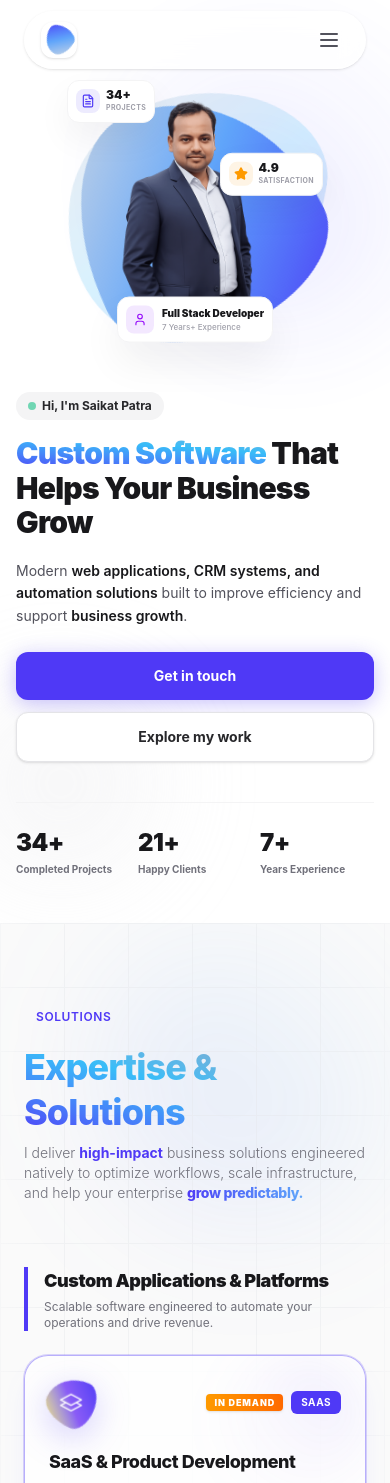
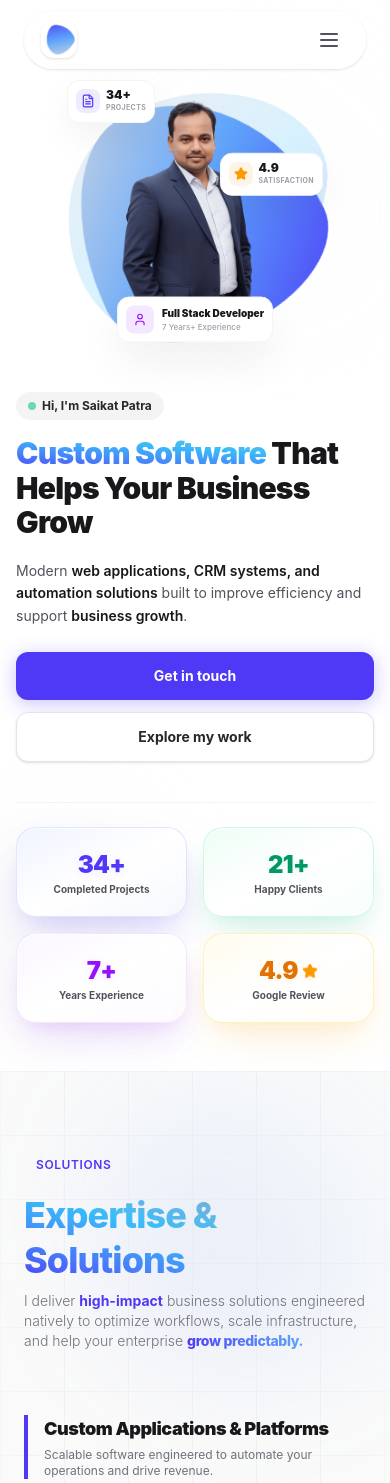
Before and after one commit to saikat-patra-web-developer/saikat-portfolio, a React (Vite) app: page / in a window 390 px wide. Shown: the top 1483 px of the page. Built offline with nearby package versions, Linux system fonts and the light colour scheme.

Commit message:
Update Hero.jsx

```diff
--- a/src/components/Hero.jsx
+++ b/src/components/Hero.jsx
@@ -5,7 +5,7 @@ export default function Hero() {
   return (
     <section id="hero" className="relative min-h-screen flex items-center pt-24 pb-12 sm:pt-28 sm:pb-16 md:pt-32 md:pb-24 overflow-hidden bg-white selection:bg-indigo-500/30">
       {/* Background Blobs */}
-      <div className="absolute top-10 right-[-10%] w-[280px] h-[280px] sm:w-[500px] sm:h-[500px] lg:w-[600px] lg:h-[600px] bg-gradient-to-tr from-indigo-500/20 to-purple-500/0 rounded-full blur-[60px] sm:blur-[120px] pointer-events-none animate-[pulse_8s_infinite_ease-in-out]" aria-hidden="true"></div>
+      <div className="absolute top-10 right-[-10%] w-[280px] h-[280px] sm:w-[500px] sm:h-[500px] lg:w-[600px] lg:h-[600px] bg-gradient-to-tr from-indigo-50/20 to-purple-500/0 rounded-full blur-[60px] sm:blur-[120px] pointer-events-none animate-[pulse_8s_infinite_ease-in-out]" aria-hidden="true"></div>
       <div className="absolute bottom-10 left-[-10%] w-[200px] h-[200px] sm:w-[400px] sm:h-[400px] lg:w-[500px] lg:h-[500px] bg-zinc-200/50 rounded-full blur-[50px] sm:blur-[100px] pointer-events-none animate-[pulse_10s_infinite_ease-in-out_1s]" aria-hidden="true"></div>
 
       <div className="relative z-10 max-w-7xl mx-auto px-4 sm:px-6 lg:px-8 w-full">
@@ -24,7 +24,6 @@ export default function Hero() {
             {/* Value-Driven Headline */}
             <h1 className="reveal-trigger opacity-0 translate-y-6 transition-[opacity,transform] duration-700 ease-out delay-75 font-sans font-black text-3xl sm:text-5xl md:text-5xl lg:text-5xl xl:text-6xl leading-[1.15] sm:leading-[1.05] tracking-tight text-zinc-900 mb-5 sm:mb-6">
             <span className="text-transparent bg-clip-text bg-gradient-to-tr from-[#4f39f6] via-[#38bdf8] to-[#94a3b8] bg-[size:200%_auto] animate-[shine_5s_linear_infinite]">Custom Software</span> That Helps Your Business Grow
-
             </h1>
 
             {/* Clear & Condensed Benefit Sub-Headline */}
@@ -43,19 +42,133 @@ export default function Hero() {
               </a>
             </div>
 
-            {/* Prominent Trust Section */}
-            <div className="reveal-trigger opacity-0 translate-y-6 transition-[opacity,transform] duration-700 ease-out delay-300 grid grid-cols-3 gap-2 sm:gap-8 lg:gap-10 mt-10 sm:mt-16 pt-6 sm:pt-10 border-t border-zinc-100">
-              <div className="group/stat cursor-default">
-                <p className="font-sans font-black text-2xl sm:text-4xl md:text-5xl text-zinc-900 tracking-tight group-hover/stat:text-[#4f39f6] transition-colors duration-300">34+</p>
-                <p className="text-[10px] sm:text-sm font-bold text-zinc-500 mt-1 sm:mt-1.5 leading-tight">Completed Projects</p>
+            {/* Prominent Trust Section (Fixed Text Mirroring Bug) */}
+            <div className="reveal-trigger opacity-0 translate-y-6 transition-[opacity,transform] duration-700 ease-out delay-300 grid grid-cols-2 sm:grid-cols-4 gap-4 sm:gap-5 mt-10 sm:mt-16 pt-6 sm:pt-10 border-t border-zinc-100">
+              {/* Injected Style Block for HD 3D Flipping Animation */}
+              <style dangerouslySetInnerHTML={{__html: `
+                @keyframes continuousFlip3D {
+                  0%, 15% {
+                    transform: rotateY(0deg);
+                  }
+                  40%, 60% {
+                    transform: rotateY(180deg);
+                  }
+                  85%, 100% {
+                    transform: rotateY(360deg);
+                  }
+                }
+                .flip-container {
+                  perspective: 1600px;
+                  height: 90px;
+                }
+                @media (min-width: 640px) {
+                  .flip-container {
+                    height: 110px;
+                  }
+                }
+                .flip-card-inner {
+                  position: relative;
+                  width: 100%;
+                  height: 100%;
+                  text-align: center;
+                  transform-style: preserve-3d;
+                  animation: continuousFlip3D 6s infinite cubic-bezier(0.7, 0, 0.2, 1);
+                }
+                .flip-card-front, .flip-card-back {
+                  position: absolute;
+                  width: 100%;
+                  height: 100%;
+                  -webkit-backface-visibility: hidden;
+                  backface-visibility: hidden;
+                  display: flex;
+                  flex-direction: column;
+                  justify-content: center;
+                  align-items: center;
+                  border-radius: 1.25rem;
+                  padding: 0.75rem;
+                }
+                /* Deep Cinematic Popout Effect */
+                .flip-card-front * {
+                  transform: translateZ(45px);
+                  transform-style: preserve-3d;
+                }
+                /* Fixed Mirroring: Content inside back face is rotated 180deg to compensate for the card container's flip */
+                .flip-card-back * {
+                  transform: translateZ(45px) rotateY(180deg);
+                  transform-style: preserve-3d;
+                }
+                .flip-card-back {
+                  transform: rotateY(180deg);
+                }
+              `}} />
+
+              {/* Card 1 */}
+              <div className="flip-container">
+                <div className="flip-card-inner">
+                  <div className="flip-card-front bg-gradient-to-br from-indigo-50/90 via-white to-indigo-50/40 border-[1.5px] border-indigo-200/50 shadow-[0_20px_40px_-10px_rgba(79,57,246,0.18),0_10px_20px_-8px_rgba(79,57,246,0.1),inset_0_1px_2px_rgba(255,255,255,0.8)]">
+                    <p className="font-sans font-black text-2xl sm:text-3xl md:text-4xl text-[#4f39f6] tracking-tight drop-shadow-[0_2px_4px_rgba(79,57,246,0.1)]">34+</p>
+                    <p className="text-[10px] sm:text-xs font-bold text-zinc-600 mt-0.5 sm:mt-1 leading-tight">Completed Projects</p>
+                  </div>
+                  <div className="flip-card-back bg-gradient-to-br from-[#4f39f6] via-[#432ff2] to-[#2c1cb8] border-[1.5px] border-[#3724db] shadow-[0_20px_45px_-10px_rgba(79,57,246,0.45),inset_0_1px_3px_rgba(255,255,255,0.3)] text-white">
+                    <div>
+                      <p className="font-sans font-black text-base sm:text-lg leading-tight tracking-wide drop-shadow-[0_2px_4px_rgba(0,0,0,0.25)]">100% Done</p>
+                      <p className="text-[9px] sm:text-[10px] font-medium text-indigo-100 mt-1 leading-tight">On-Time Delivery</p>
+                    </div>
+                  </div>
+                </div>
               </div>
-              <div className="group/stat cursor-default">
-                <p className="font-sans font-black text-2xl sm:text-4xl md:text-5xl text-zinc-900 tracking-tight group-hover/stat:text-[#4f39f6] transition-colors duration-300">21+</p>
-                <p className="text-[10px] sm:text-sm font-bold text-zinc-500 mt-1 sm:mt-1.5 leading-tight">Happy Clients</p>
+
+              {/* Card 2 */}
+              <div className="flip-container">
+                <div className="flip-card-inner" style={{ animationDelay: '0.5s' }}>
+                  <div className="flip-card-front bg-gradient-to-br from-emerald-50/90 via-white to-emerald-50/40 border-[1.5px] border-emerald-200/50 shadow-[0_20px_40px_-10px_rgba(16,185,129,0.18),0_10px_20px_-8px_rgba(16,185,129,0.1),inset_0_1px_2px_rgba(255,255,255,0.8)]">
+                    <p className="font-sans font-black text-2xl sm:text-3xl md:text-4xl text-emerald-600 tracking-tight drop-shadow-[0_2px_4px_rgba(16,185,129,0.1)]">21+</p>
+                    <p className="text-[10px] sm:text-xs font-bold text-zinc-600 mt-0.5 sm:mt-1 leading-tight">Happy Clients</p>
+                  </div>
+                  <div className="flip-card-back bg-gradient-to-br from-emerald-600 via-emerald-600 to-emerald-800 border-[1.5px] border-emerald-700 shadow-[0_20px_45px_-10px_rgba(16,185,129,0.45),inset_0_1px_3px_rgba(255,255,255,0.3)] text-white">
+                    <div>
+                      <p className="font-sans font-black text-base sm:text-lg leading-tight tracking-wide drop-shadow-[0_2px_4px_rgba(0,0,0,0.25)]">Global Trust</p>
+                      <p className="text-[9px] sm:text-[10px] font-medium text-emerald-100 mt-1 leading-tight">Worldwide Retention</p>
+                    </div>
+                  </div>
+                </div>
               </div>
-              <div className="group/stat cursor-default">
-                <p className="font-sans font-black text-2xl sm:text-4xl md:text-5xl text-zinc-900 tracking-tight group-hover/stat:text-[#4f39f6] transition-colors duration-300">7+</p>
-                <p className="text-[10px] sm:text-sm font-bold text-zinc-500 mt-1 sm:mt-1.5 leading-tight">Years Experience</p>
+
+              {/* Card 3 */}
+              <div className="flip-container">
+                <div className="flip-card-inner" style={{ animationDelay: '1s' }}>
+                  <div className="flip-card-front bg-gradient-to-br from-purple-50/90 via-white to-purple-50/40 border-[1.5px] border-purple-200/50 shadow-[0_20px_40px_-10px_rgba(147,51,234,0.18),0_10px_20px_-8px_rgba(147,51,234,0.1),inset_0_1px_2px_rgba(255,255,255,0.8)]">
+                    <p className="font-sans font-black text-2xl sm:text-3xl md:text-4xl text-purple-600 tracking-tight drop-shadow-[0_2px_4px_rgba(147,51,234,0.1)]">7+</p>
+                    <p className="text-[10px] sm:text-xs font-bold text-zinc-600 mt-0.5 sm:mt-1 leading-tight">Years Experience</p>
+                  </div>
+                  <div className="flip-card-back bg-gradient-to-br from-purple-600 via-purple-600 to-purple-800 border-[1.5px] border-purple-700 shadow-[0_20px_45px_-10px_rgba(147,51,234,0.45),inset_0_1px_3px_rgba(255,255,255,0.3)] text-white">
+                    <div>
+                      <p className="font-sans font-black text-base sm:text-lg leading-tight tracking-wide drop-shadow-[0_2px_4px_rgba(0,0,0,0.25)]">Full Stack</p>
+                      <p className="text-[9px] sm:text-[10px] font-medium text-purple-100 mt-1 leading-tight">Expert Engineering</p>
+                    </div>
+                  </div>
+                </div>
+              </div>
+
+              {/* Card 4 */}
+              <div className="flip-container">
+                <div className="flip-card-inner" style={{ animationDelay: '1.5s' }}>
+                  <div className="flip-card-front bg-gradient-to-br from-amber-50/90 via-white to-amber-50/40 border-[1.5px] border-amber-200/50 shadow-[0_20px_40px_-10px_rgba(245,158,11,0.18),0_10px_20px_-8px_rgba(245,158,11,0.1),inset_0_1px_2px_rgba(255,255,255,0.8)]">
+                    <p className="font-sans font-black text-2xl sm:text-3xl md:text-4xl text-amber-600 tracking-tight flex items-center gap-1 drop-shadow-[0_2px_4px_rgba(245,158,11,0.1)]">
+                      4.9
+                      <Star className="w-4 h-4 sm:w-5 sm:h-5 fill-amber-500 text-amber-500 inline" />
+                    </p>
+                    <p className="text-[10px] sm:text-xs font-bold text-zinc-600 mt-0.5 sm:mt-1 leading-tight">Google Review</p>
+                  </div>
+                  <div className="flip-card-back bg-gradient-to-br from-amber-500 via-amber-500 to-amber-600 border-[1.5px] border-amber-600 shadow-[0_20px_45px_-10px_rgba(245,158,11,0.45),inset_0_1px_3px_rgba(255,255,255,0.3)] text-white">
+                    <div>
+                      <p className="font-sans font-black text-base sm:text-lg leading-tight tracking-wide flex items-center justify-center gap-0.5 drop-shadow-[0_2px_4px_rgba(0,0,0,0.25)]">
+                        5.0 <Star className="w-3.5 h-3.5 fill-white text-white inline" />
+                      </p>
+                      <p className="text-[9px] sm:text-[10px] font-medium text-amber-50 mt-1 leading-tight">Top Rated Quality</p>
+                    </div>
+                  </div>
+                </div>
               </div>
             </div>
           </div>
```
